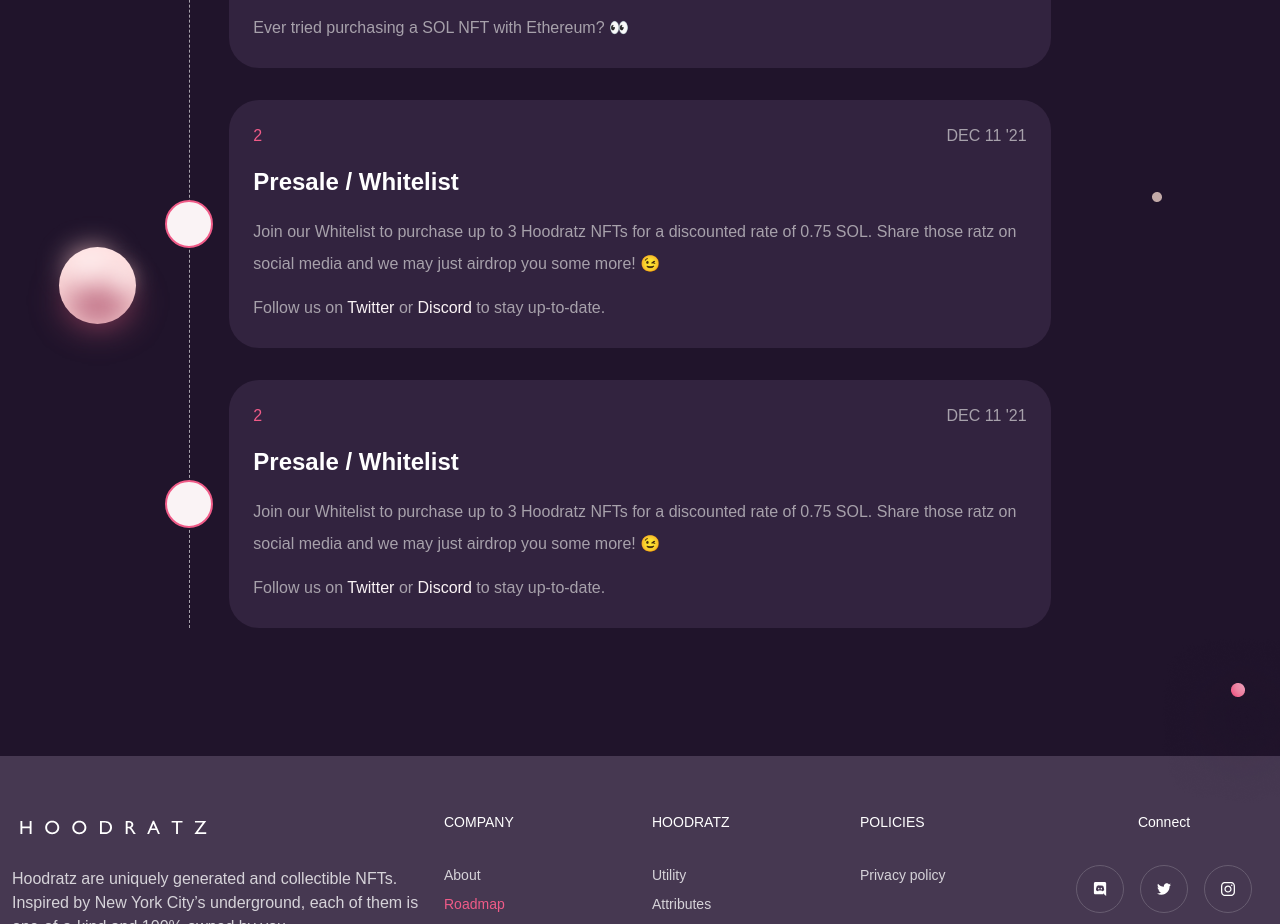
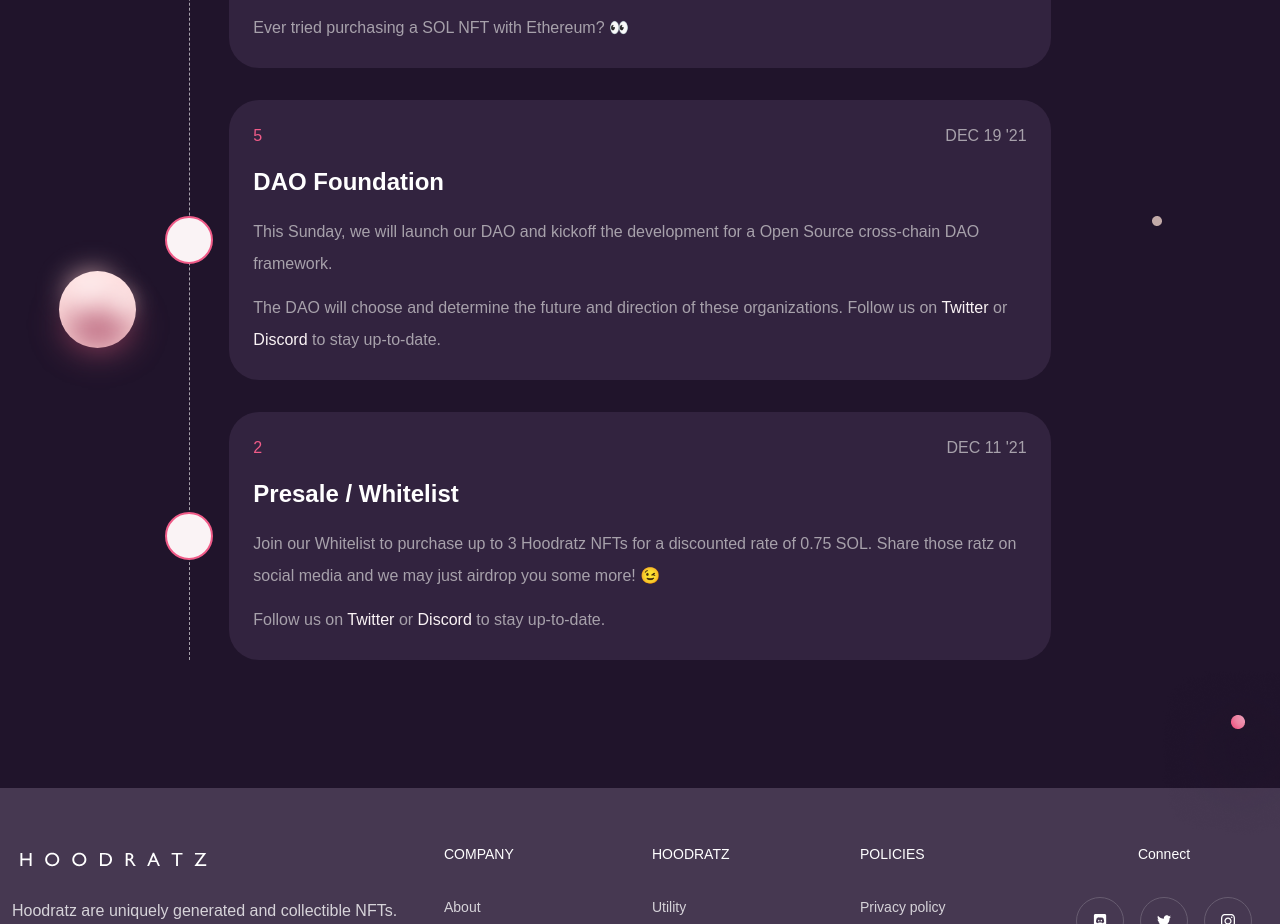
Before and after one commit to meemalabs/hoodratz.io, a Vue app: page /roadmap in a window 1280 px wide. Shown: the part 1880-2804 px from the top of the page. Built offline with nearby package versions, Linux system fonts and the light colour scheme; a web font is replaced by a local one.

Commit message:
chore: wip

```diff
--- a/src/views/Roadmap.vue
+++ b/src/views/Roadmap.vue
@@ -329,22 +329,22 @@ import AppFooter from "@/components/AppFooter.vue";
 
             <div>
               <div class="flex justify-center md:justify-between">
-                <div class="hidden md:block text-pink-3">2</div>
-                <div class="uppercase">Dec 11 '21</div>
+                <div class="hidden md:block text-pink-3">5</div>
+                <div class="uppercase">Dec 19 '21</div>
               </div>
 
               <div class="my-4 text-2xl font-bold text-white">
-                Presale / Whitelist
+                DAO Foundation
               </div>
 
               <p class="leading-8">
-                Join our Whitelist to purchase up to 3 Hoodratz NFTs for a
-                discounted rate of 0.75 SOL. Share those ratz on social media
-                and we may just airdrop you some more! 😉
+                This Sunday, we will launch our DAO and kickoff the development
+                for a Open Source cross-chain DAO framework.
               </p>
 
               <p class="pt-3 leading-8">
-                Follow us on
+                The DAO will choose and determine the future and direction of
+                these organizations. Follow us on
                 <a
                   href="https://twitter.com/HoodratzNFT"
                   target="_blank"
```
